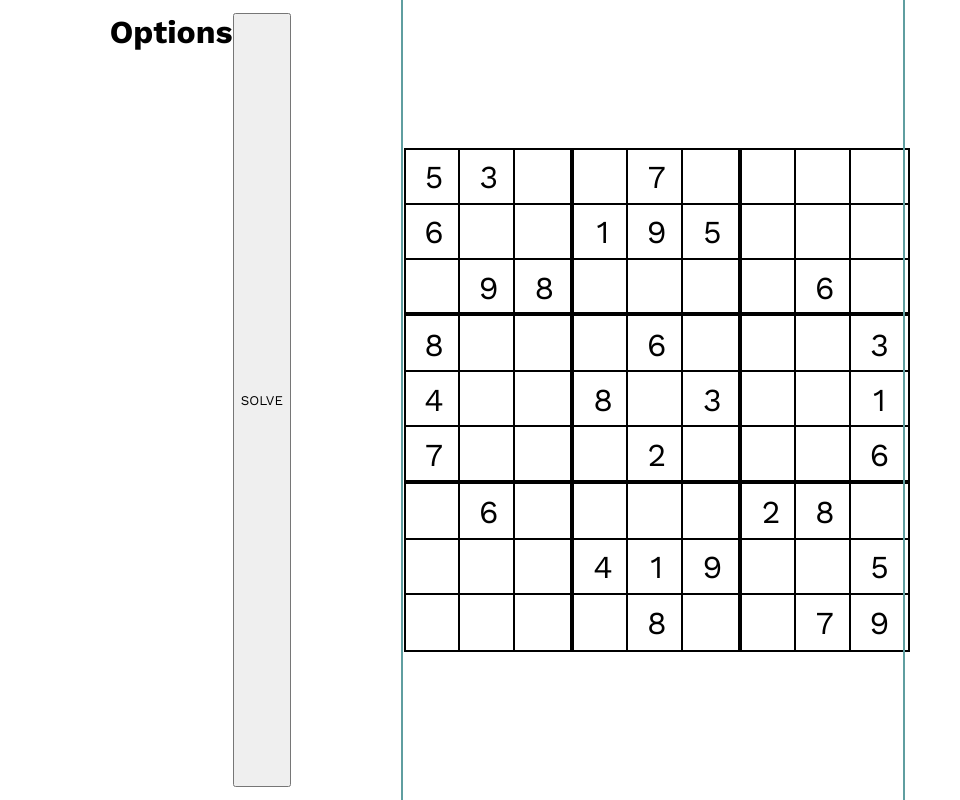
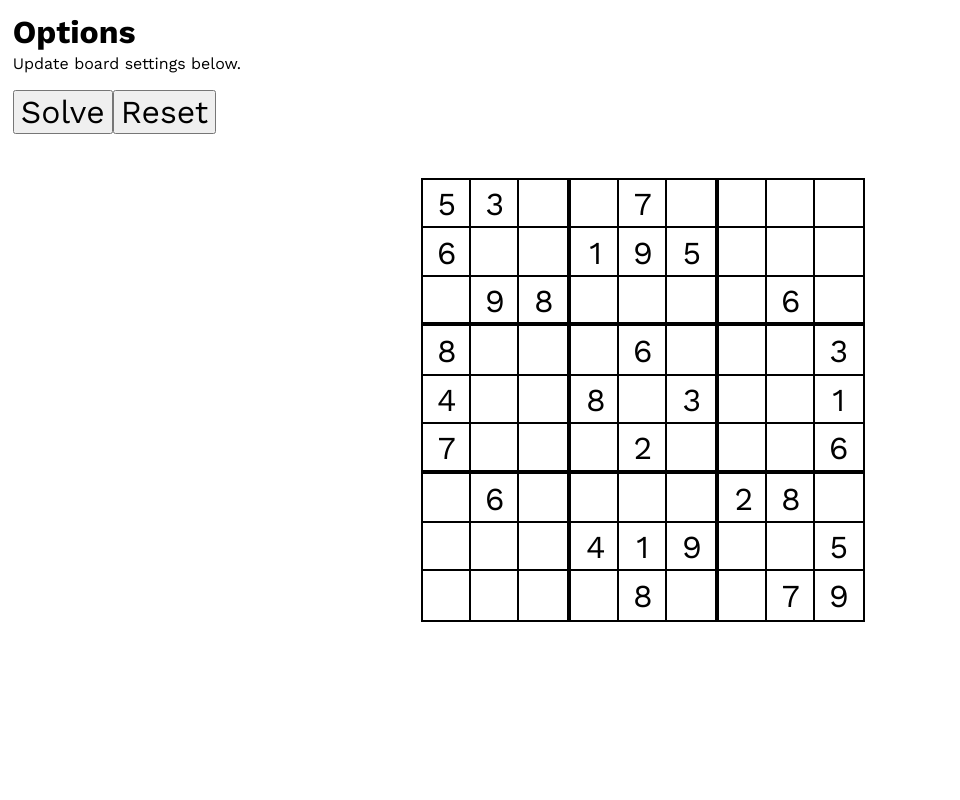
Before and after one commit to Anu78/sudoku, a React (Vite) app: page / in a window 1280 px wide. Shown: the whole page, without its empty margins (0-960 px from the left). Built offline with nearby package versions, Linux system fonts and the light colour scheme.

Commit message:
toast notifications, and options pane styling

```diff
--- a/package.json
+++ b/package.json
@@ -12,7 +12,8 @@
   "dependencies": {
     "react": "^18.2.0",
     "react-dom": "^18.2.0",
-    "react-responsive": "^9.0.2"
+    "react-responsive": "^9.0.2",
+    "react-toastify": "^9.1.3"
   },
   "devDependencies": {
     "@types/react": "^18.2.14",
--- a/src/App.css
+++ b/src/App.css
@@ -30,9 +30,9 @@ input[type="number"] {
 #leftThird {
     flex-basis: var(--flex-edges);
     display: flex;
-    border-right: 2px solid cadetblue;
     justify-content: center;
     padding: 1%;
+    flex-direction: column;
 }
 
 #midThird {
@@ -44,5 +44,9 @@ input[type="number"] {
 
 #rightThird {
     flex: var(--flex-edges);
-    border-left: 2px solid cadetblue;
 }
+
+.thirds {
+    float: left;
+    box-sizing: border-box;
+}
--- a/src/App.jsx
+++ b/src/App.jsx
@@ -1,5 +1,5 @@
 import "./App.css";
-import { useState } from "react";
+import { useState, useEffect } from "react";
 import Options from "./options/Options";
 import SudokuBoard from "./sudokuboard/SudokuBoard";
 
--- a/src/Sudoku.js
+++ b/src/Sudoku.js
@@ -5,6 +5,8 @@ export function resetBoard(board) {
       board[i][j] = 0;
     }
   }
+
+  return board
 }
 
 class Cell {
--- a/src/options/Options.jsx
+++ b/src/options/Options.jsx
@@ -1,17 +1,64 @@
 import "./options.css";
-import { solveBoard } from "../Sudoku.js";
+import { resetBoard, solveBoard } from "../Sudoku.js";
+import { ToastContainer, toast } from "react-toastify";
+import 'react-toastify/dist/ReactToastify.css'
 
 const Options = ({ board, setBoard }) => {
+
+  function generateToast(type, msg){
+      switch(type){
+        case "error":
+          toast.error(msg, {})
+          break;
+        case "info":
+          toast.info(msg, {});
+          break;
+        case "success":
+          toast.success(msg, {});
+          break;
+        case "promise":
+          // yet to be seen how we implement this
+          break;
+        case "default":
+          console.log("invalid toast type for generateToast function")
+          break;
+      }
+  }
+
   function solve() {
     const solvedBoard = solveBoard(board);
     const newBoard = [...solvedBoard];
     setBoard(newBoard);
+    // eventually we write to handle errors from solve function and choose toast
+  }
+
+  function reset(){
+    const zeroBoard = resetBoard(board)
+    const newBoard = [...zeroBoard];
+    setBoard(newBoard)
   }
 
   return (
     <>
-      <h1>Options</h1>
-      <button onClick={solve}>SOLVE</button>
+      <div id="opt-heading" className="opt-thirds">
+        <h1>Options</h1>
+        <p id="opt-sub-heading">Update board settings below.</p>
+      </div>
+      <div id="opt-form" className="option-thirds">
+
+
+        <button onClick={solve} id="solve-btn" className="buttons">Solve</button>
+        <button onClick={reset} id="reset-btn" className="buttons">Reset</button>
+      </div>
+      <div id="opt-solve" className="option-thirds"></div>
+
+      <ToastContainer
+      position="bottom-center"
+      autoClose={2000}
+      hideProgressBar={true}
+      closeOnClick
+      theme="colored"
+      />
     </>
   );
 };
--- a/src/options/options.css
+++ b/src/options/options.css
@@ -0,0 +1,19 @@
+#opt-heading {
+    flex-basis: 10%;
+}
+
+#opt-form {
+    flex-basis: 70%;
+}
+
+#opt-solve {
+    flex-basis: 20%;
+}
+
+#opt-sub-heading {
+    padding-top: 1%;
+}
+
+.buttons {
+    font-size: 2rem;
+}
--- a/src/sudokuboard/sudokuboard.css
+++ b/src/sudokuboard/sudokuboard.css
@@ -5,13 +5,17 @@
 #sudoku-board {
     justify-content: center;
     aspect-ratio: 1/1;
-    margin: 0 auto;
+    margin: 0;
+    overflow: none;
+    display: flex;
+    align-items: center;
+    max-width: 55vh;
 }
 
 input[type=number] {
     background-color: none;
     outline: 0;
-    width: 100%;
+    width: 95%;
     height: 100%;
     text-align: center;
     font-size: 2rem;
```
Also changed, not shown: 1 other file (tests, documents, lock files or other folders).
